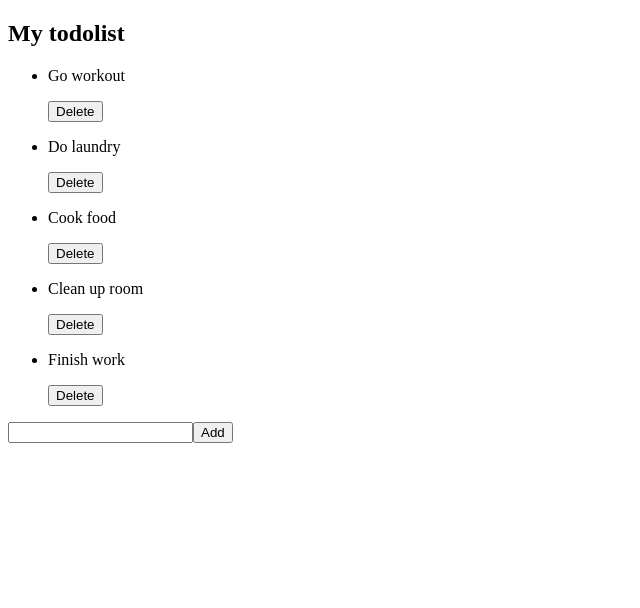
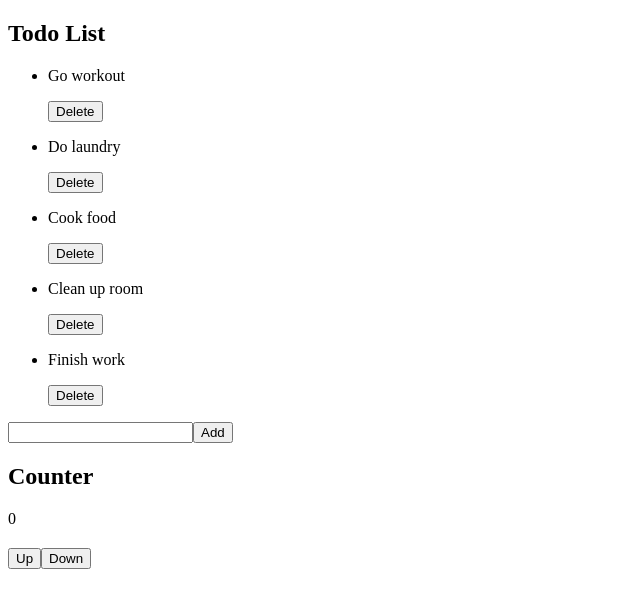
Before and after one commit to brennuck/vue, a Vue app in the folder vue-apps/: page / in a window 1280 px wide. Shown: the top 608 px of the page, without its empty margins (0-640 px from the left). Built offline with nearby package versions, Linux system fonts and the light colour scheme.

Commit message:
added counter

```diff
--- a/vue-apps/src/App.vue
+++ b/vue-apps/src/App.vue
@@ -2,18 +2,25 @@
   <div id="app">
     <Todos v-bind:todos="todos" v-on:delete-todo="deleteTodo" />
     <AddTodo v-on:add-todo="addTodo" />
+    <Counter
+      v-bind:count="count"
+      v-on:add-count="addCount"
+      v-on:down-count="downCount"
+    />
   </div>
 </template>
 
 <script>
 import Todos from "./components/Todos";
 import AddTodo from "./components/AddTodo";
+import Counter from "./components/Counter";
 
 export default {
   name: "app",
   components: {
     Todos,
     AddTodo,
+    Counter,
   },
   data() {
     return {
@@ -44,6 +51,7 @@ export default {
           completed: false,
         },
       ],
+      count: 0,
     };
   },
   methods: {
@@ -53,6 +61,12 @@ export default {
     deleteTodo(todoId) {
       this.todos = this.todos.filter((todo) => todo.id !== todoId);
     },
+    addCount(currCount) {
+      this.count = (currCount += 1);
+    },
+    downCount(currCount) {
+      this.count = (currCount -= 1);
+    },
   },
 };
 </script>
--- /dev/null
+++ b/vue-apps/src/components/Counter.vue
@@ -0,0 +1,23 @@
+<template>
+  <div>
+    <h2>Counter</h2>
+    {{ count }}
+  </div>
+  <div>
+    <button @click="$emit('add-count', count)">Up</button>
+    <button @click="$emit('down-count', count)">Down</button>
+  </div>
+</template>
+
+<script>
+export default {
+  name: "Counter",
+  props: ["count"],
+};
+</script>
+
+<style scoped>
+button {
+  margin-top: 20px;
+}
+</style>
--- a/vue-apps/src/components/Todos.vue
+++ b/vue-apps/src/components/Todos.vue
@@ -1,6 +1,6 @@
 <template>
   <div>
-    <h2>My todolist</h2>
+    <h2>Todo List</h2>
     <ul>
       <li v-bind:key="todo.id" v-for="todo in todos">
         <Todo
```
Also changed, not shown: vue-apps/src/components/AddTodo.vue (+5 -3 lines).
